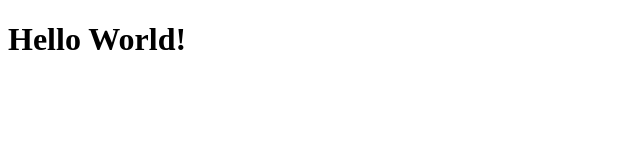
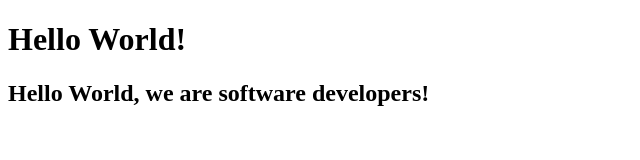
Before and after one commit to eyobyoseph/eyobandmohammad-repo, a plain HTML site: page index.html in a window 1280 px wide. Shown: the whole page, without its empty margins (0-640 px from the left). Drawn offline with Linux system fonts and the light colour scheme.

Commit message:
second commit

```diff
--- a/index.html
+++ b/index.html
@@ -23,5 +23,7 @@
     -->
     <script  src="js/index.js"></script>
     <h1>Hello World!</h1>
+    <h2>Hello World, we are software developers!</h2>
+
   </body>
 </html>
```
